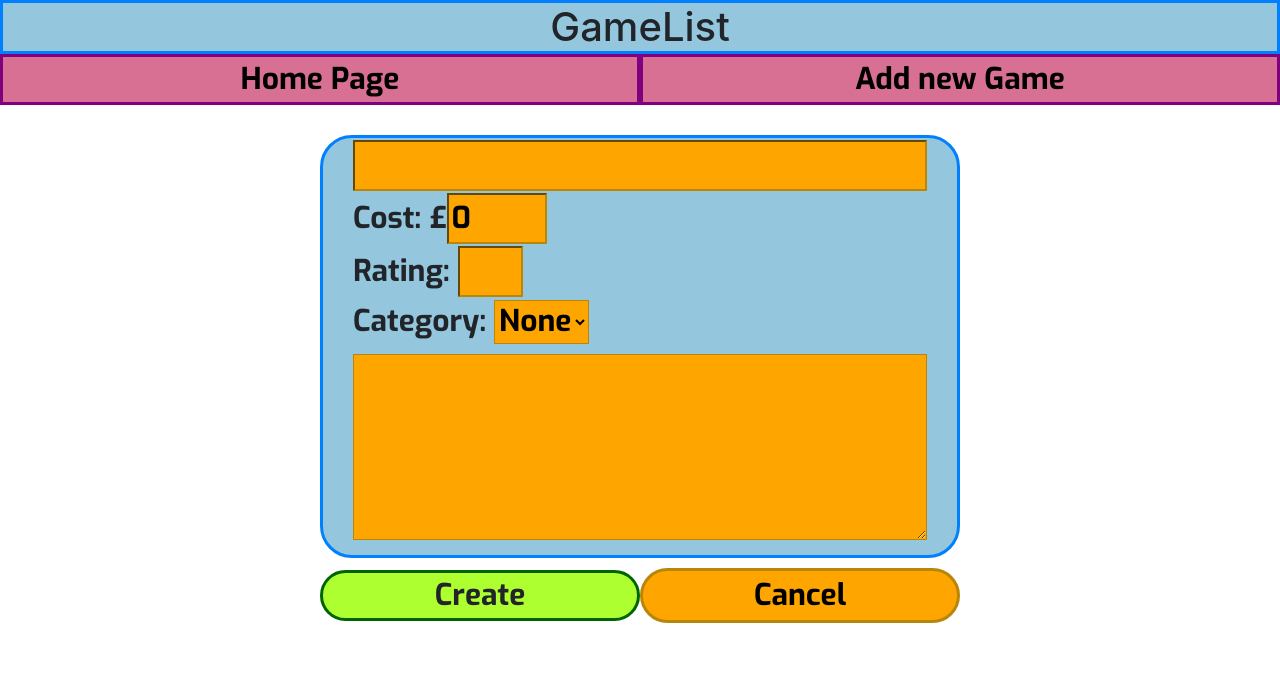
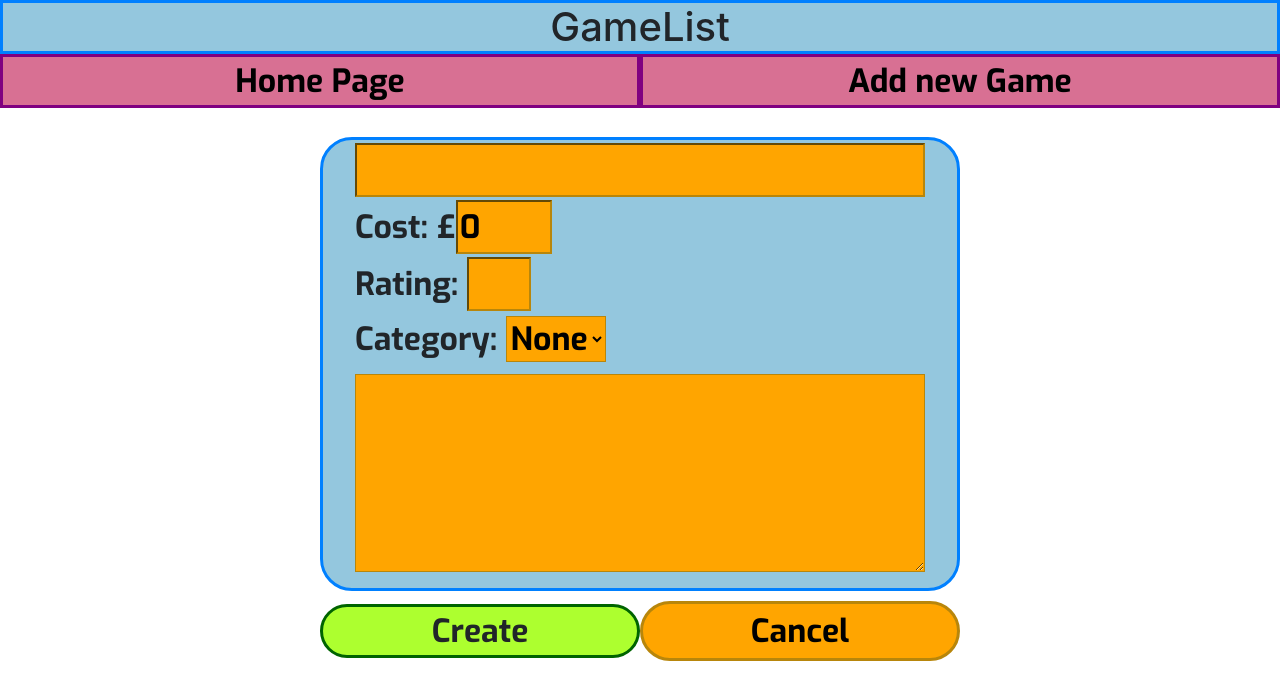
Before and after one commit to Code-Institute-Submissions/FortyTwoFortyTwo-GameList, a Flask app: page /new in a window 1280 px wide. Shown: the top 700 px of the page. Run offline with Flask 2, Linux system fonts and the light colour scheme; data that the repository does not hold is empty; some libraries are stand-ins or nearby versions.

Commit message:
Change all px uses to rem

```diff
--- a/static/css/style.css
+++ b/static/css/style.css
@@ -3,16 +3,16 @@
 /* ---------------------------------- Border */
 
 .border-square {
-	padding-left: 20px;
-	padding-right: 20px;
+	padding-left: 1.2rem;
+	padding-right: 1.2rem;
 
 	border-style: solid;
 	border-width: 0.2rem;
 }
 
 .border-curve {
-	padding-left: 20px;
-	padding-right: 20px;
+	padding-left: 1.2rem;
+	padding-right: 1.2rem;
 
 	border-style: solid;
 	border-width: 0.2rem;
@@ -20,27 +20,27 @@
 }
 
 p, .text-basic {
-	padding-left: 30px;
-	padding-right: 30px;
-	margin-top: 2px;
-	margin-bottom: 2px;
-	font-size: 30px;
+	padding-left: 2rem;
+	padding-right: 2rem;
+	margin-top: 0.2rem;
+	margin-bottom: 0.2rem;
+	font-size: 2rem;
 }
 
 .header-main {
-	padding: 0px;
-	margin-bottom: 20px;
-	margin-right: 0px;
+	padding: 0;
+	margin-bottom: 1.2rem;
+	margin-right: 0;
 }
 
 .header-text {
-	padding: 0px;
-	margin: 0px;
+	padding: 0;
+	margin: 0;
 }
 
 .game-main {
-	margin-top: 10px;
-	margin-bottom: 10px;
+	margin-top: 0.6rem;
+	margin-bottom: 0.6rem;
 }
 
 /* ---------------------------------- Text */
@@ -75,11 +75,11 @@ input[readonly], select[disabled], textarea[readonly] {
 }
 
 #input-cost {
-	max-width: 100px;
+	max-width: 6rem;
 }
 
 #input-rating {
-	max-width: 65px;
+	max-width: 4rem;
 }
 
 #input-category {
@@ -100,14 +100,14 @@ input[readonly], select[disabled], textarea[readonly] {
 	display: block;
 	overflow: hidden;
 	text-overflow: ellipsis;
-	margin-right: 50px;
+	margin-right: 3rem;
 }
 
 .categories-remove {
 	position: absolute;
-    right: 10px;
-	margin-top: -41px;
-	font-size: 20px;
+    right: 0.6rem;
+	margin-top: -2.6rem;
+	font-size: 1.2rem;
 }
 
 /* ---------------------------------- Colors */
```
